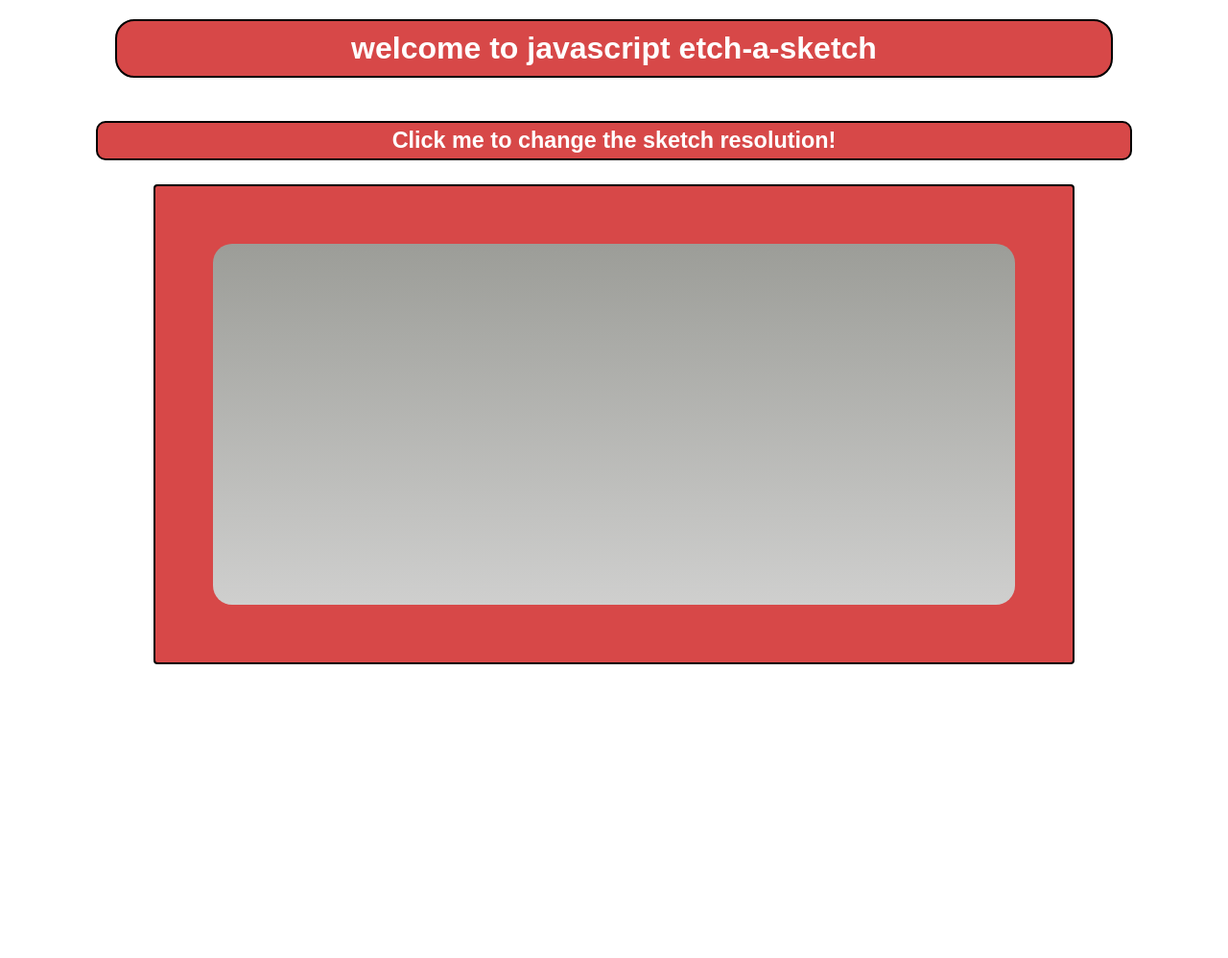
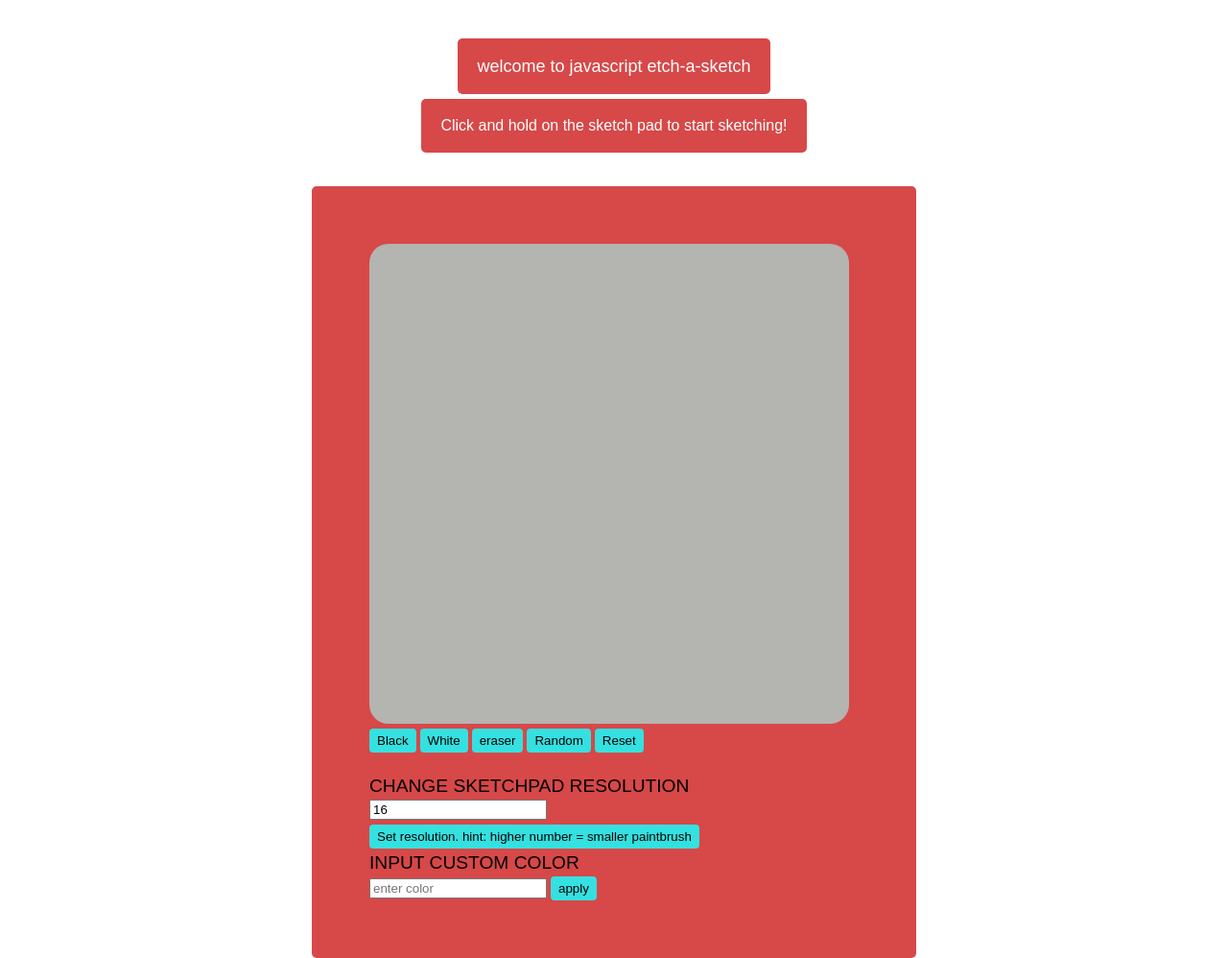
Before and after one commit to jakelauterstein/javascript-etch-a-sketch, a plain HTML site: page index.html in a window 1280 px wide. Shown: the whole page at 96% size. Before the commit the page ends 800 px from the top, so only its background shows below. Drawn offline with Linux system fonts and the light colour scheme.

Commit message:
refactor and rebuild logic

```diff
--- /dev/null
+++ b/assets/css/reset.css
@@ -0,0 +1,48 @@
+/* http://meyerweb.com/eric/tools/css/reset/
+   v2.0 | 20110126
+   License: none (public domain)
+*/
+
+html, body, div, span, applet, object, iframe,
+h1, h2, h3, h4, h5, h6, p, blockquote, pre,
+a, abbr, acronym, address, big, cite, code,
+del, dfn, em, img, ins, kbd, q, s, samp,
+small, strike, strong, sub, sup, tt, var,
+b, u, i, center,
+dl, dt, dd, ol, ul, li,
+fieldset, form, label, legend,
+table, caption, tbody, tfoot, thead, tr, th, td,
+article, aside, canvas, details, embed,
+figure, figcaption, footer, header, hgroup,
+menu, nav, output, ruby, section, summary,
+time, mark, audio, video {
+	margin: 0;
+	padding: 0;
+	border: 0;
+	font-size: 100%;
+	font: inherit;
+	vertical-align: baseline;
+}
+/* HTML5 display-role reset for older browsers */
+article, aside, details, figcaption, figure,
+footer, header, hgroup, menu, nav, section {
+	display: block;
+}
+body {
+	line-height: 1;
+}
+ol, ul {
+	list-style: none;
+}
+blockquote, q {
+	quotes: none;
+}
+blockquote:before, blockquote:after,
+q:before, q:after {
+	content: '';
+	content: none;
+}
+table {
+	border-collapse: collapse;
+	border-spacing: 0;
+}
--- a/assets/css/style.css
+++ b/assets/css/style.css
@@ -1,4 +1,104 @@
 * {
+  font-family: sans-serif;
+}
+
+h2{
+  font-family: sans-serif;
+}
+
+
+.board {
+  border-radius: 20px;
+  width: 500px;
+  height: 500px;
+  display: grid;
+}
+
+.welcome {
+  font-family: sans-serif;
+  font-size: large;
+  padding: 20px;
+}
+p {
+  font-family: sans-serif;
+  font-size: medium;
+  padding: 20px;
+}
+
+.content {
+  background-color: rgb(215, 72, 72);
+  padding: 60px;
+  width: 510px;
+  border-radius: 5px;
+}
+
+header{
+  display: flex;
+  flex-direction: column;
+  align-items: center;
+  padding: 30px;
+  margin: 5px;
+  border-radius: 5px;
+  color: white;
+}
+h1{
+  background-color: rgb(215, 72, 72);
+  border-radius: 5px;
+  margin: 5px;
+}
+p {
+  background-color: rgb(215, 72, 72);
+  border-radius: 5px;
+}
+
+.flex-container{
+  display: flex;
+  justify-content: center;
+}
+
+button {
+  padding: 5px 8px;
+  background-color: rgb(53, 224, 224);
+  border: none;
+  border-radius: 4px;
+  margin-top: 5px;
+}
+
+input {
+  margin-top:  5px;
+}
+
+h2 {
+  font-size: larger;
+  padding-top: 5px;
+}
+
+.buttons {
+  margin-bottom: 20px;
+}
+
+
+
+
+
+
+
+
+
+
+
+
+
+
+
+
+
+
+
+
+
+
+/* * {
   margin: 0;
   padding: 0;
   box-sizing: border-box;
@@ -16,7 +116,7 @@
 
 /* begin spec styles */
 
-.flex-col {
+/* .flex-col {
   display: flex;
   flex-direction: column;
   justify-content: center;
@@ -58,7 +158,7 @@ h1 {
   display: inline-block;
 }
 
-.sketch-container {
+.flex-container {
   margin: 0 auto;
   border: 2px solid black;
   border-radius: 4px;
@@ -70,11 +170,9 @@ h1 {
   justify-content: center;
 }
 
-.sketch-zone {
+.content {
   background: rgb(207,207,206);
   background: linear-gradient(0deg, rgba(207,207,206,1) 0%, rgba(156,157,152,1) 100%);
-  display: flex;
-  flex-wrap: wrap;
   padding: 10px;
   border-radius: 20px;
   width: 860px;
@@ -87,4 +185,4 @@ h1 {
 
 .hovered {
   background-color: black;
-}
+} */
--- a/assets/js/script.js
+++ b/assets/js/script.js
@@ -1,44 +1,144 @@
-const sketchZoneEl = document.querySelector('.sketch-zone');
-const btnEl = document.querySelector('.btn');
+let color = 'black';
+let click = false;
+
+function populateBoard (size) {
+  let board = document.querySelector('.board');
+  let squares = board.querySelectorAll('div');
+  squares.forEach((div) => div.remove());
+  board.style.gridTemplateColumns = `repeat(${size} , 1fr)`;
+  board.style.gridTemplateRows = `repeat(${size} , 1fr)`;
 
 
-const removeDiv = (choice) =>{
-  const oldGrid = document.querySelectorAll('.grid');
+  let amount = size * size;
+  for(let i = 0; i < amount; i++) {
+    let square = document.createElement('div');
+    square.addEventListener('mouseover', colorSquare);
+    board.style.backgroundColor = '#B4B4B1';
+    board.appendChild(square)
+  }
 
-  oldGrid.remove();
+}
+
+populateBoard(16);
+
+function changeSize(input) {
+  if (input >=2 || input <= 100) {
+    populateBoard(input);
+  } else {
+    alert('Please enter a number between 2 and 100')
+  }
+}
+
+function colorSquare() {
+    if(click) {
+      if(color === 'random') {
+        this.style.backgroundColor = `hsl(${Math.random() * 360}, 100%, 50%)`
+      } else {
+        this.style.backgroundColor = color;
+      }
+
+    }
+
+  }
+
+function changeColor(choice) {
+  color = choice;
 }
 
 
-const createDivs = () => {
 
+function removeColor() {
+  let board = document.querySelector('.board');
+  let squares = board.querySelectorAll('div');
+  squares.forEach((div) => div.style.backgroundColor = '#B4B4B1' );
+}
 
-  for (i = 0; i < (10 * 10); i++) {
-    const div = document.createElement('div');
-    div.setAttribute('id', i);
-    div.classList = 'grid';
+document.querySelector('body').addEventListener('mousedown', () =>{
+  click = !click;
 
-    sketchZoneEl.appendChild(div);
+})
+document.querySelector('body').addEventListener('mouseup', () =>{
+  click = !click;
 
-
-      div.addEventListener('mouseover', function hover() {
-        div.classList='hovered grid';
-      })
-    }
-
-
-    btnEl.addEventListener('click', function userPrompt() {
-      const choice = prompt('Please enter a number between 10 and 100 to determine the resolution of your etch a sketch');
-
-      console.log(choice);
-
-      removeDiv(choice)
-
-    })
+})
 
 
 
 
-  }
 
 
-window.onload = createDivs;
+
+
+
+
+
+
+
+
+
+
+
+
+
+
+
+
+
+
+
+
+
+
+
+
+
+
+
+
+
+
+
+// const sketchZoneEl = document.querySelector('.sketch-zone');
+// const btnEl = document.querySelector('.btn');
+
+
+// const removeDiv = (choice) =>{
+//   const oldGrid = document.querySelectorAll('.grid');
+
+//   oldGrid.remove();
+// }
+
+
+// const createDivs = () => {
+
+
+//   for (i = 0; i < (10 * 10); i++) {
+//     const div = document.createElement('div');
+//     div.setAttribute('id', i);
+//     div.classList = 'grid';
+
+//     sketchZoneEl.appendChild(div);
+
+
+//       div.addEventListener('mouseover', function hover() {
+//         div.classList='hovered grid';
+//       })
+//     }
+
+
+//     btnEl.addEventListener('click', function userPrompt() {
+//       const choice = prompt('Please enter a number between 10 and 100 to determine the resolution of your etch a sketch');
+
+//       console.log(choice);
+
+//       removeDiv(choice)
+
+//     })
+
+
+
+
+//   }
+
+
+// window.onload = createDivs;
--- a/index.html
+++ b/index.html
@@ -6,31 +6,40 @@
     <meta name="viewport" content="width=device-width, initial-scale=1.0">
     <link rel="stylesheet"
     href="https://fonts.googleapis.com/css?family=Tangerine">
+    <link rel="stylesheet" href="assets/css/reset.css">
     <link rel="stylesheet" href="assets/css/style.css">
     <title>javascript etch-a-sketch</title>
 </head>
 <body>
-    <main>
+
         <header class='flex-col'>
             <h1 class='welcome'>welcome to javascript etch-a-sketch</h1>
-            <button class="font btn">
-                <h3>Click me to change the sketch resolution!</h3></button>
+            <p>Click and hold on the sketch pad to start sketching!</p>
+
         </header>
 
-        <section class="sketch-container">
-            <div class="sketch-zone">
 
+        <section class="flex-container">
+            <div class="content">
+                <div class="board"></div>
+                <div class="buttons">
+                    <button onclick="changeColor('black')">Black</button>
+                    <button onclick="changeColor('white')">White</button>
+                    <button onclick="changeColor('#B4B4B1')">eraser</button>
+                    <button onclick="changeColor('random')">Random</button>
+                    <button onclick="removeColor()">Reset</button>
+                </div>
+                <div>
+                    <h2>CHANGE SKETCHPAD RESOLUTION</h2>
+                    <input type="text" placeholder="resolution of board" value='16' onchange="changeSize(this.value)"/>
+                    <button class='resize'>Set resolution. hint: higher number = smaller paintbrush</button>
+                    <h2>INPUT CUSTOM COLOR</h2>
+                    <input type="text" placeholder="enter color" onchange="changeColor(this.value)"/>
+                    <button class='resize'>apply</button>
+                </div>
             </div>
+        </section>
 
-        </section>
-    </main>
-
-
-
-
-
-
-
-   <script src="assets/js/script.js"></script>
 </body>
+<script src="assets/js/script.js"></script>
 </html>
```
